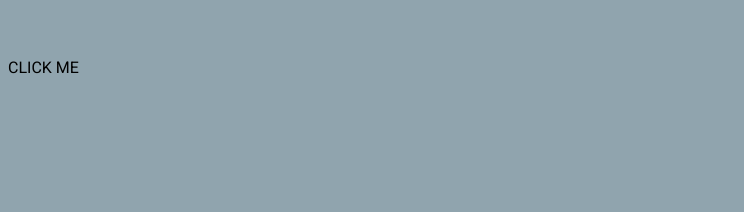
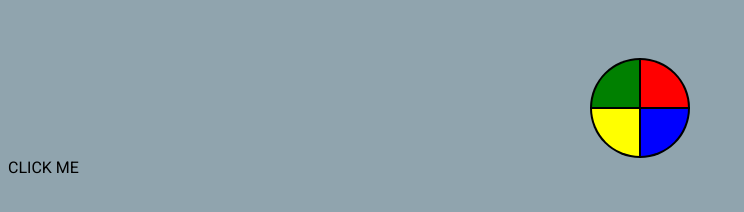
Before and after one commit to Meepasaurus/simon, a plain HTML site: page build/index.html in a window 1280 px wide. Shown: the whole page, without its empty margins (0-744 px from the left). Drawn offline with nearby package versions, Linux system fonts and the light colour scheme.

Commit message:
wip UI
just starting

```diff
--- a/assets/index.scss
+++ b/assets/index.scss
@@ -7,3 +7,45 @@ body {
 	font-family: 'Roboto', sans-serif;
 	background-color: #90a4ae;
 }
+
+.simon-container {
+	width: 100%;
+	max-width: 500px;
+	margin: 0 auto;
+}
+
+.game-row {
+	display: flex;
+	justify-content: center;
+	width: 100%;
+}
+
+.game-btn {
+	width: 50px;
+	height: 50px;
+	border: 1px solid black;
+}
+
+.upper-left {
+	border-radius: 100% 0 0 0;
+	border-width: 2px 1px 1px 2px;
+	background-color: green;
+}
+
+.upper-right {
+	border-radius: 0 100% 0 0;
+	border-width: 2px 2px 1px 1px;
+	background-color: red;
+}
+
+.lower-left {
+	border-radius: 0 0 0 100%;
+	border-width: 1px 1px 2px 2px;
+	background-color: yellow;
+}
+
+.lower-right {
+	border-radius: 0 0 100% 0;
+	border-width: 1px 2px 2px 1px;
+	background-color: blue;
+}
--- a/build/index.html
+++ b/build/index.html
@@ -11,6 +11,16 @@
 <body>
 	<main>
 	</main>
+		<section class="simon-container">
+			<div class="game-row">
+				<div class="game-btn upper-left"></div>
+				<div class="game-btn upper-right"></div>
+			</div>
+			<div class="game-row">
+				<div class="game-btn lower-left"></div>
+				<div class="game-btn lower-right"></div>
+			</div>
+		</section>
 		<div class="test">CLICK ME</div>
 	<script src="https://code.jquery.com/jquery-2.2.4.min.js"></script>
 	<script src="index.js"></script>
```
Also changed, not shown: assets/index.html (+10 -0 lines), build/index.css.
